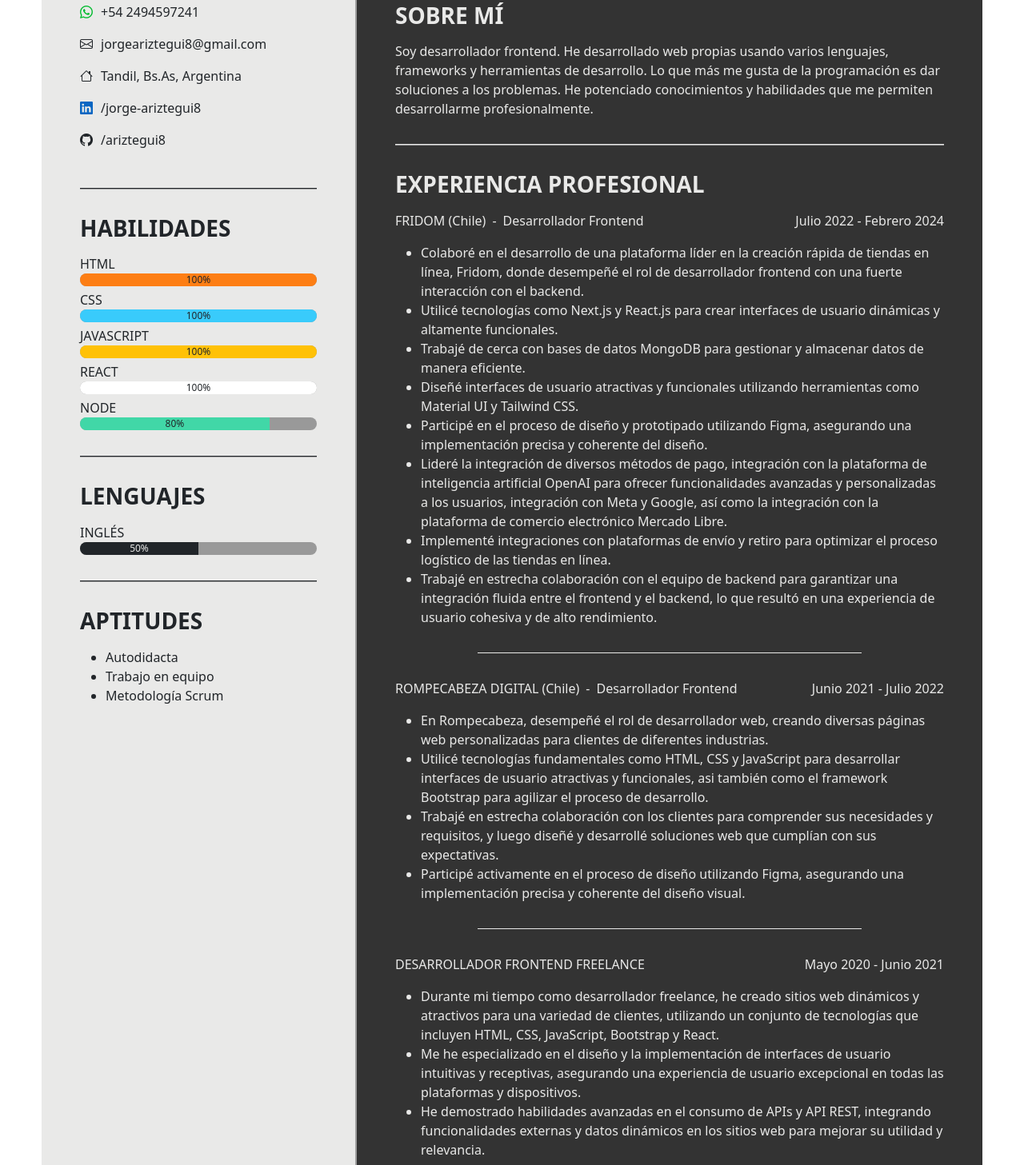
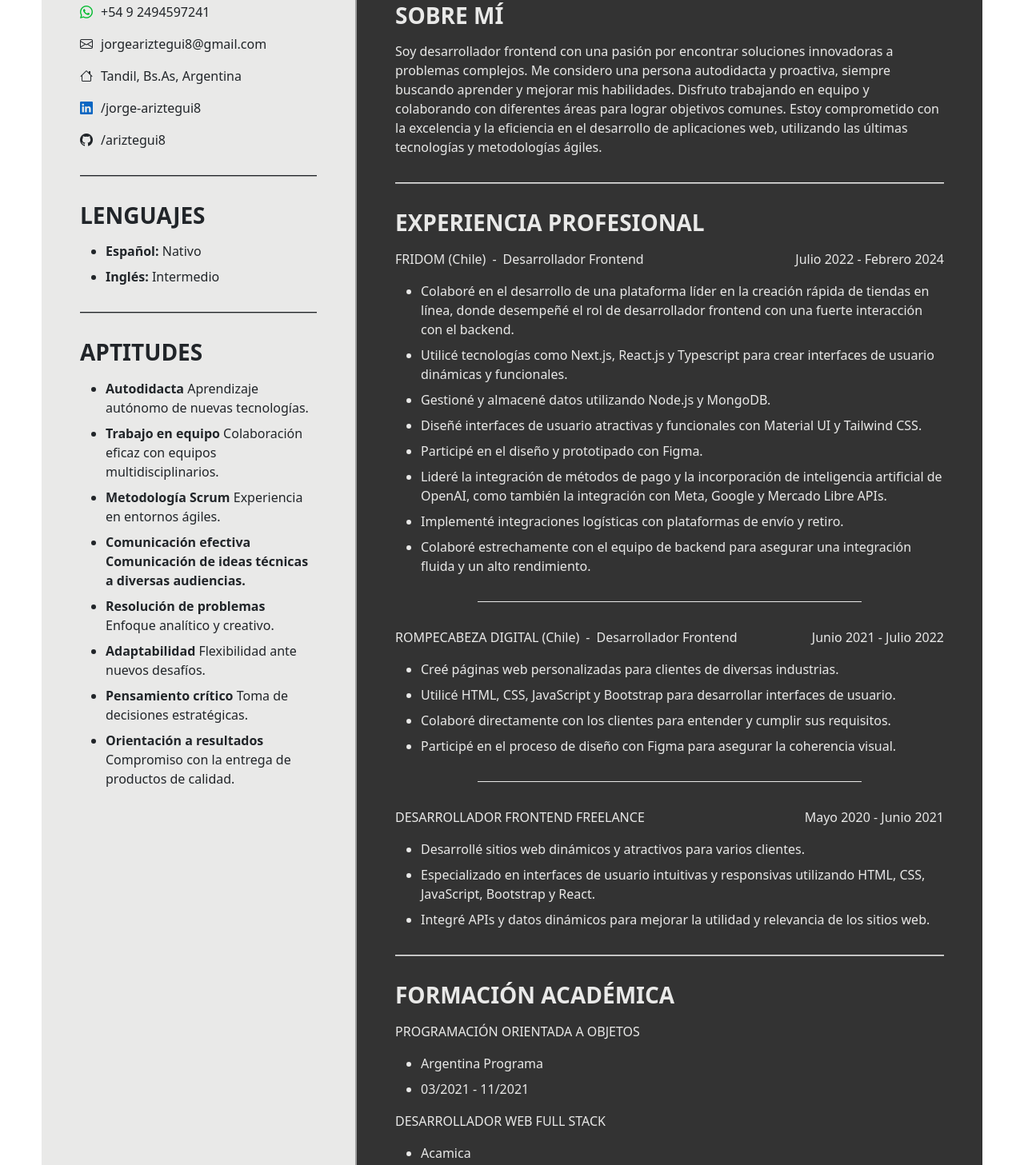
Before and after one commit to ariztegui8/CV-FrontEnd-JorgeAriztegui, a website: page index.html in a window 1280 px wide. Shown: the part 307-1764 px from the top of the page at 80% size. Drawn offline with nearby package versions, Linux system fonts and the light colour scheme.

Commit message:
change curriculum

```diff
--- a/index.html
+++ b/index.html
@@ -27,7 +27,7 @@
             <div class="col-sm-4 bg-light p-4 text-dark">
                 <div class="contacto">
                     <div class="pb-2">
-                        <i class="bi bi-whatsapp icon-whats"><span class="icon">+54 2494597241</span></i>
+                        <i class="bi bi-whatsapp icon-whats"><span class="icon">+54 9 2494597241</span></i>
                     </div>
                     <div class="pb-2">
                         <i class="bi bi-envelope"><span class="icon">jorgeariztegui8@gmail.com</span></i>
@@ -38,14 +38,14 @@
                     <div class="pb-2">
                         <i class="bi bi-linkedin icon-linkedin"><span class="icon">/jorge-ariztegui8</span></i>
                     </div>
-                    <div class="pb-2">
+                    <div class="">
                         <i class="bi bi-github"><span class="icon">/ariztegui8</span></i>
                     </div>
                 </div>
 
                 <hr />
 
-                <div>
+                <!-- <div>
                     <h3>HABILIDADES</h3>
                     <div class="habilidades">
                         <p>HTML</p>
@@ -88,27 +88,31 @@
                             </div>
                         </div>
 
-                        <!-- <p>MERM</p>
+                        <p>MERM</p>
                         <div class="progress progress-margin">
                             <div class="progress-bar bg-info text-dark" role="progressbar" style="width: 80%"
                                 aria-valuenow="25" aria-valuemin="0" aria-valuemax="100">
                                 80%
                             </div>
-                        </div> -->
+                        </div>
                     </div>
-                </div>
+                </div> -->
 
-                <hr />
+                <!-- <hr /> -->
 
                 <div class="idiomas progress-margin">
                     <h3>LENGUAJES</h3>
-                    <p>INGLÉS</p>
+                    <ul>
+                        <li class="fontLi mb-1">Español: <span class="spanLi">Nativo</span></li>
+                        <li class="fontLi">Inglés: <span class="spanLi">Intermedio</span></li>
+                    </ul>
+                    <!-- <p>INGLÉS</p>
                     <div class="progress">
                         <div class="progress-bar bg-dark text-light" role="progressbar" style="width: 50%"
                             aria-valuenow="25" aria-valuemin="0" aria-valuemax="100">
                             50%
                         </div>
-                    </div>
+                    </div> -->
                 </div>
 
                 <hr />
@@ -116,9 +120,14 @@
                 <div class="aptitudes">
                     <h3>APTITUDES</h3>
                     <ul>
-                        <li>Autodidacta</li>
-                        <li>Trabajo en equipo</li>
-                        <li>Metodología Scrum</li>
+                        <li class="fontLi mb-1">Autodidacta <span class="spanLi">Aprendizaje autónomo de nuevas tecnologías.</span></li>
+                        <li class="fontLi mb-1">Trabajo en equipo <span class="spanLi">Colaboración eficaz con equipos multidisciplinarios.</span></li>
+                        <li class="fontLi mb-1">Metodología Scrum <span class="spanLi">Experiencia en entornos ágiles.</span></li>
+                        <li class="fontLi mb-1">Comunicación efectiva <span class="spanLi"></span>Comunicación de ideas técnicas a diversas audiencias.</li>
+                        <li class="fontLi mb-1">Resolución de problemas <span class="spanLi">Enfoque analítico y creativo.</span></li>
+                        <li class="fontLi mb-1">Adaptabilidad <span class="spanLi">Flexibilidad ante nuevos desafíos.</span></li>
+                        <li class="fontLi mb-1">Pensamiento crítico <span class="spanLi">Toma de decisiones estratégicas.</span></li>
+                        <li class="fontLi">Orientación a resultados <span class="spanLi">Compromiso con la entrega de productos de calidad.</span></li>
                     </ul>
                 </div>
             </div>
@@ -127,11 +136,11 @@
                 <div class="sobre-mi">
                     <h3>SOBRE MÍ</h3>
                     <p>
-                        Soy desarrollador frontend. He desarrollado web propias usando
-                        varios lenguajes, frameworks y herramientas de desarrollo. Lo que
-                        más me gusta de la programación es dar soluciones a los problemas.
-                        He potenciado conocimientos y habilidades que me permiten
-                        desarrollarme profesionalmente.
+                        Soy desarrollador frontend con una pasión por encontrar soluciones innovadoras a problemas
+                        complejos. Me considero una persona autodidacta y proactiva, siempre buscando aprender y mejorar
+                        mis habilidades. Disfruto trabajando en equipo y colaborando con diferentes áreas para lograr
+                        objetivos comunes. Estoy comprometido con la excelencia y la eficiencia en el desarrollo de
+                        aplicaciones web, utilizando las últimas tecnologías y metodologías ágiles.
                     </p>
                 </div>
 
@@ -144,50 +153,39 @@
                         <div class="d-flex gap-1">
                             <p>FRIDOM (Chile)</p>
                             <p>-</p>
-                            <p> Desarrollador Frontend</p>
+                            <p>Desarrollador Frontend</p>
                         </div>
                         <p>Julio 2022 - Febrero 2024</p>
                     </div>
                     <ul>
-                        <li>
+                        <li class="mb-1">
                             Colaboré en el desarrollo de una plataforma líder en la creación
-                            rápida de tiendas en línea, Fridom, donde desempeñé el rol de
+                            rápida de tiendas en línea, donde desempeñé el rol de
                             desarrollador frontend con una fuerte interacción con el
                             backend.
                         </li>
-                        <li>
-                            Utilicé tecnologías como Next.js y React.js para crear
-                            interfaces de usuario dinámicas y altamente funcionales.
+                        <li class="mb-1">
+                            Utilicé tecnologías como Next.js, React.js y Typescript para crear interfaces de usuario
+                            dinámicas y funcionales.
+                        </li>
+                        <li class="mb-1">
+                            Gestioné y almacené datos utilizando Node.js y MongoDB.
+                        </li>
+                        <li class="mb-1">
+                            Diseñé interfaces de usuario atractivas y funcionales con Material UI y Tailwind CSS.
+                        </li>
+                        <li class="mb-1">
+                            Participé en el diseño y prototipado con Figma.
+                        </li>
+                        <li class="mb-1">Lideré la integración de métodos de pago y la incorporación de inteligencia artificial de
+                            OpenAI, como también la integración con Meta, Google y Mercado Libre APIs.
+                        </li>
+                        <li class="mb-1">
+                            Implementé integraciones logísticas con plataformas de envío y retiro.
                         </li>
                         <li>
-                            Trabajé de cerca con bases de datos MongoDB para gestionar y
-                            almacenar datos de manera eficiente.
-                        </li>
-                        <li>
-                            Diseñé interfaces de usuario atractivas y funcionales utilizando
-                            herramientas como Material UI y Tailwind CSS.
-                        </li>
-                        <li>
-                            Participé en el proceso de diseño y prototipado utilizando
-                            Figma, asegurando una implementación precisa y coherente del
-                            diseño.
-                        </li>
-                        <li>
-                            Lideré la integración de diversos métodos de pago, integración
-                            con la plataforma de inteligencia artificial OpenAI para ofrecer
-                            funcionalidades avanzadas y personalizadas a los usuarios,
-                            integración con Meta y Google, así como la integración con la
-                            plataforma de comercio electrónico Mercado Libre.
-                        </li>
-                        <li>
-                            Implementé integraciones con plataformas de envío y retiro para
-                            optimizar el proceso logístico de las tiendas en línea.
-                        </li>
-                        <li>
-                            Trabajé en estrecha colaboración con el equipo de backend para
-                            garantizar una integración fluida entre el frontend y el
-                            backend, lo que resultó en una experiencia de usuario cohesiva y
-                            de alto rendimiento.
+                            Colaboré estrechamente con el equipo de backend para asegurar una integración fluida y un
+                            alto rendimiento.
                         </li>
                     </ul>
 
@@ -197,32 +195,23 @@
                         <div class="d-flex gap-1">
                             <p>ROMPECABEZA DIGITAL (Chile)</p>
                             <p>-</p>
-                            <p> Desarrollador Frontend</p>
+                            <p>Desarrollador Frontend</p>
                         </div>
                         <p>Junio 2021 - Julio 2022</p>
                     </div>
 
                     <ul>
-                        <li>
-                            En Rompecabeza, desempeñé el rol de desarrollador web, creando
-                            diversas páginas web personalizadas para clientes de diferentes
-                            industrias.
+                        <li class="mb-1">
+                            Creé páginas web personalizadas para clientes de diversas industrias.
+                        </li>
+                        <li class="mb-1">
+                            Utilicé HTML, CSS, JavaScript y Bootstrap para desarrollar interfaces de usuario.
+                        </li>
+                        <li class="mb-1">
+                            Colaboré directamente con los clientes para entender y cumplir sus requisitos.
                         </li>
                         <li>
-                            Utilicé tecnologías fundamentales como HTML, CSS y JavaScript
-                            para desarrollar interfaces de usuario atractivas y funcionales,
-                            asi también como el framework Bootstrap para agilizar el proceso de
-                            desarrollo.
-                        </li>
-                        <li>
-                            Trabajé en estrecha colaboración con los clientes para
-                            comprender sus necesidades y requisitos, y luego diseñé y
-                            desarrollé soluciones web que cumplían con sus expectativas.
-                        </li>
-                        <li>
-                            Participé activamente en el proceso de diseño utilizando Figma,
-                            asegurando una implementación precisa y coherente del diseño
-                            visual.
+                            Participé en el proceso de diseño con Figma para asegurar la coherencia visual.
                         </li>
                     </ul>
 
@@ -236,15 +225,10 @@
                     </div>
 
                     <ul>
-                        <li> Durante mi tiempo como desarrollador freelance, he creado sitios web dinámicos y atractivos
-                            para una variedad de clientes, utilizando un conjunto de tecnologías que incluyen HTML, CSS,
+                        <li class="mb-1">Desarrollé sitios web dinámicos y atractivos para varios clientes.</li>
+                        <li class="mb-1">Especializado en interfaces de usuario intuitivas y responsivas utilizando HTML, CSS,
                             JavaScript, Bootstrap y React.</li>
-                        <li> Me he especializado en el diseño y la implementación de interfaces de usuario intuitivas y
-                            receptivas, asegurando una experiencia de usuario excepcional en todas las plataformas y
-                            dispositivos.</li>
-                        <li> He demostrado habilidades avanzadas en el consumo de APIs y API REST, integrando
-                            funcionalidades externas y datos dinámicos en los sitios web para mejorar su utilidad y
-                            relevancia.</li>
+                        <li >Integré APIs y datos dinámicos para mejorar la utilidad y relevancia de los sitios web.</li>
                     </ul>
                 </div>
 
@@ -254,24 +238,54 @@
                     <h3>FORMACIÓN ACADÉMICA</h3>
                     <p>PROGRAMACIÓN ORIENTADA A OBJETOS</p>
                     <ul>
-                        <li>Argentina Programa</li>
+                        <li class="mb-1">Argentina Programa</li>
                         <li>03/2021 - 11/2021</li>
                     </ul>
 
                     <p>DESARROLLADOR WEB FULL STACK</p>
                     <ul>
-                        <li>Acamica</li>
+                        <li class="mb-1">Acamica</li>
                         <li>09/2020 - 04/2021</li>
                     </ul>
 
                     <p>DESARROLLADOR FRONTEND</p>
                     <ul>
-                        <li>Instituto A.M.E.M.T</li>
+                        <li class="mb-1">Instituto A.M.E.M.T</li>
                         <li>01/2020 - 06/2020</li>
                     </ul>
                 </div>
 
                 <hr />
+
+                <div>
+                    <h3>HABILIDADES TÉCNICAS</h3>
+                    <ul>
+                        <li class="fontLi mb-1">
+                            Lenguajes y Tecnologías: <span class="spanLi">HTML, CSS, JavaScript, TypeScript, React, React Native,
+                                Next, Vue, Angular, Python, Node, Express, MongoDB, MySQL, GraphQL, Firebase, REST
+                                APIs.</span>
+                        </li>
+                        <li class="fontLi mb-1">
+                            Frameworks y Librerías: <span class="spanLi">Bootstrap, Material UI, Tailwind CSS, Ant design, Next UI, Sass, Redux,
+                                Context, NextAuth, Contentful, Strapi.</span>
+                        </li>
+                        <li class="fontLi mb-1">
+                            Herramientas de Desarrollo: <span class="spanLi">Git, GitHub, Webpack, Babel, NPM, Yarn,
+                                Visual Studio Code, Figma</span>
+                        </li>
+                        <li class="fontLi mb-1">
+                            Metodologías: <span class="spanLi">Agile, Scrum, Kanban.</span>
+                        </li>
+                        <li class="fontLi mb-1">
+                            Integraciones y APIs: <span class="spanLi">OpenAI, Mercado Libre, Mercado Pago, Google APIs,
+                                Meta APIs.</span>
+                        </li>
+                        <li class="fontLi">
+                            Otros: <span class="spanLi">Responsive Design, UI/UX Design, Testing (Jest, Cypress),
+                                MVC.</span>
+                        </li>
+                    </ul>
+                </div>
 
                 <!-- <div>
                     <h3>PROYECTOS Y LOGROS PERSONALES</h3>
--- a/styles/style.css
+++ b/styles/style.css
@@ -81,3 +81,11 @@ hr{
 .color-fondo{
     background: #333333;
 }
+
+.fontLi{
+    font-weight: 600;
+}
+
+.spanLi{
+    font-weight: 400;
+}
```
